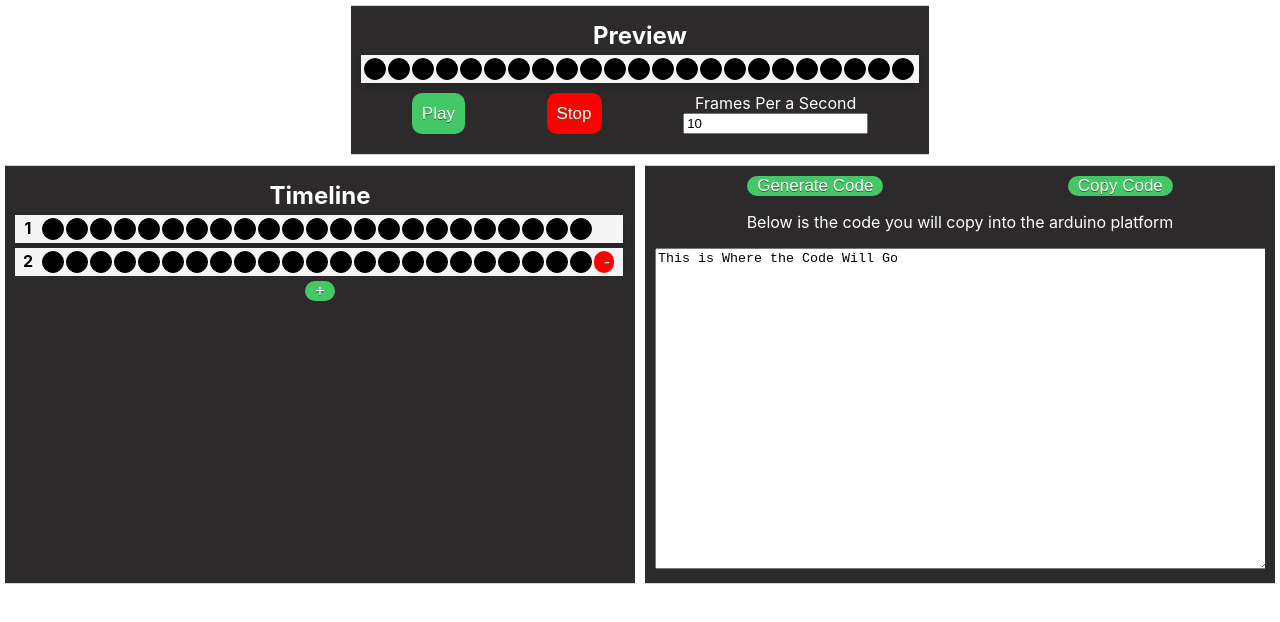
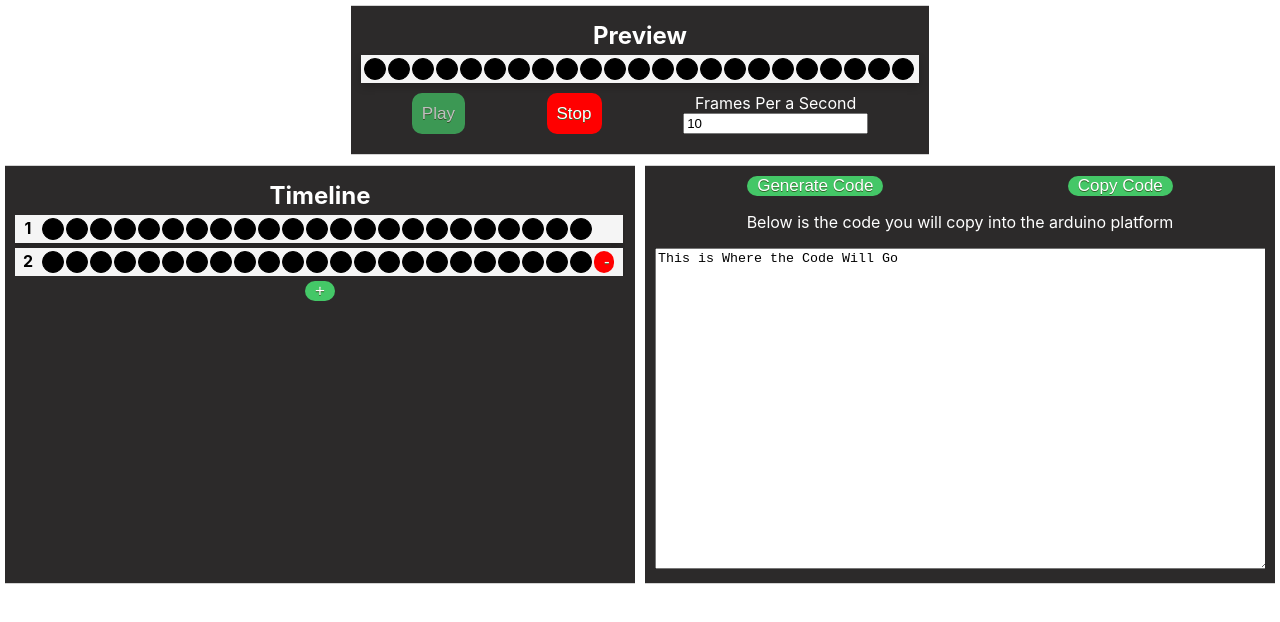
Before and after one commit to mjcolin/lightanimator, a React (Create React App) app: page / in a window 1280 px wide. In both pictures the pointer is over the button "Play". Shown: the top 622 px of the page. Built offline with nearby package versions, Linux system fonts and the light colour scheme.

Commit message:
updated button hover

```diff
--- a/src/components/UI/Button.module.css
+++ b/src/components/UI/Button.module.css
@@ -14,3 +14,7 @@
     .smallRoundButton:active {
         background-color:grey;
     }
+
+    .smallRoundButton:hover {
+        opacity: 70%;
+    }
```
